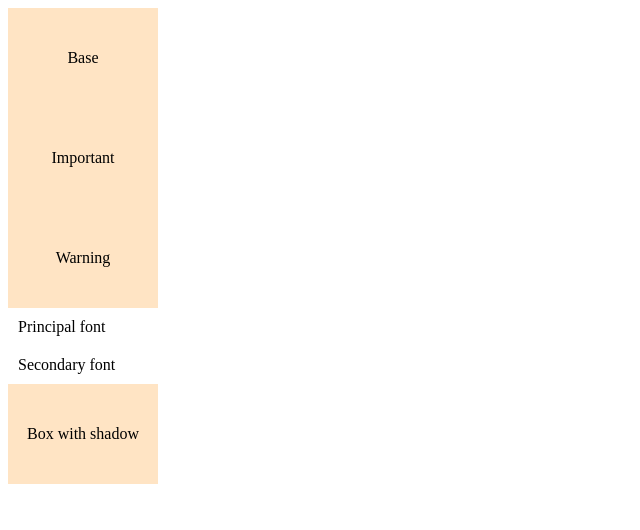
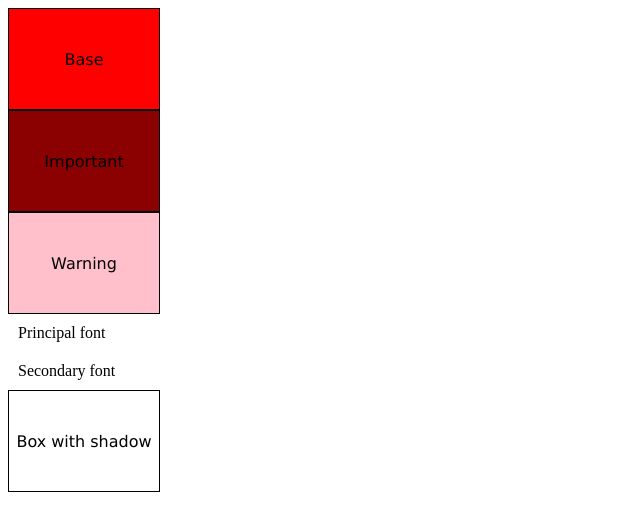
Before and after one commit to jumufu84/Master_Md1_Ej1, a plain HTML site: page src/index.html in a window 1280 px wide. Shown: the whole page, without its empty margins (0-640 px from the left). Drawn offline with Linux system fonts and the light colour scheme.

Commit message:
new files

```diff
--- a/src/index.html
+++ b/src/index.html
@@ -10,7 +10,7 @@
     <div class="container">
         <div class="box base">Base</div>
         <div class="box important">Important</div>
-        <div class="box Warning">Warning</div>
+        <div class="box warning">Warning</div>
         <div class="text text1">Principal font</div>
         <div class="text text2">Secondary font</div>
         <div class="box shadow">Box with shadow</div>
--- a/src/styles.css
+++ b/src/styles.css
@@ -6,11 +6,25 @@
 .box {
     height: 100px;
     width: 150px;
-    background-color: bisque;
     display: flex;
     align-items: center;
     justify-content: center;
+    font-family: Verdana, Geneva, Tahoma, sans-serif;
+    border: 1px solid black;
 }
+
+.base {
+    background-color: red;
+}
+
+.important {
+    background-color: darkred;
+}
+
+.warning {
+    background-color: pink;
+}
+
 
 .text {
     margin: 10px;
```
Also changed, not shown: src/temaA.css (added), src/temaB.css (added).
